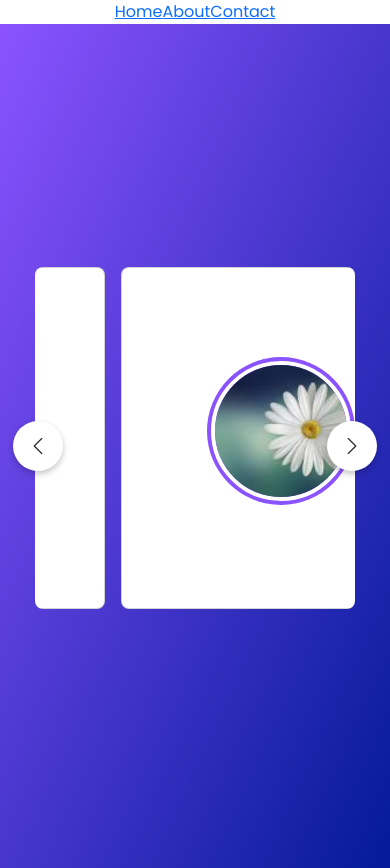
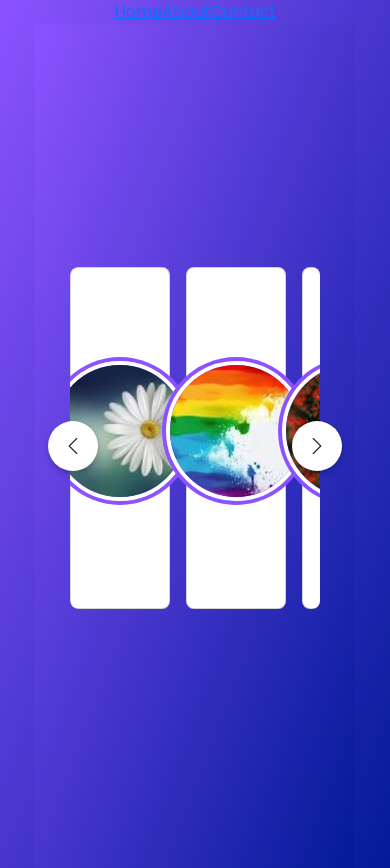
Before and after one commit to tirupathi2219/my-react-app-repo, a React (Create React App) app: page /about in a window 390 px wide. Built offline with nearby package versions, Linux system fonts and the light colour scheme.

Commit message:
carousel

```diff
--- a/package.json
+++ b/package.json
@@ -11,6 +11,7 @@
     "@testing-library/user-event": "^13.5.0",
     "bootstrap": "^5.3.0",
     "bootstrap-icons": "^1.10.5",
+    "launchdarkly-react-client-sdk": "^3.0.8",
     "react": "^18.2.0",
     "react-dom": "^18.2.0",
     "react-router-dom": "^6.11.1",
@@ -42,6 +43,8 @@
     ]
   },
   "devDependencies": {
+    "@types/react": "^18.2.17",
+    "@types/react-dom": "^18.2.7",
     "sass": "^1.62.1"
   }
 }
--- a/src/About.css
+++ b/src/About.css
@@ -113,9 +113,116 @@
     grid-auto-columns: calc((100% / 2) + 9px);
   }
 }
+/* Import Google font - Poppins */
+@import url('https://fonts.googleapis.com/css2?family=Poppins:wght@400;500;600&display=swap');
+* {
+  margin: 0;
+  padding: 0;
+  box-sizing: border-box;
+  font-family: "Poppins", sans-serif;
+}
+body {
+  display: flex;
+  padding: 0 35px;
+  align-items: center;
+  justify-content: center;
+  min-height: 100vh;
+  background: linear-gradient(to left top, #031A9A, #8B53FF);
+}
+.wrapper {
+  max-width: 1100px;
+  width: 100%;
+  position: relative;
+}
+.wrapper i {
+  top: 50%;
+  height: 50px;
+  width: 50px;
+  cursor: pointer;
+  font-size: 1.25rem;
+  position: absolute;
+  text-align: center;
+  line-height: 50px;
+  background: #fff;
+  border-radius: 50%;
+  box-shadow: 0 3px 6px rgba(0,0,0,0.23);
+  transform: translateY(-50%);
+  transition: transform 0.1s linear;
+}
+.wrapper i:active{
+  transform: translateY(-50%) scale(0.85);
+}
+.wrapper i:first-child{
+  left: -22px;
+}
+.wrapper i:last-child{
+  right: -22px;
+}
+.wrapper .carousel{
+  display: grid;
+  grid-auto-flow: column;
+  grid-auto-columns: calc((100% / 3) - 12px);
+  overflow-x: auto;
+  scroll-snap-type: x mandatory;
+  gap: 16px;
+  border-radius: 8px;
+  scroll-behavior: smooth;
+  scrollbar-width: none;
+}
+.carousel::-webkit-scrollbar {
+  display: none;
+}
+.carousel.no-transition {
+  scroll-behavior: auto;
+}
+.carousel.dragging {
+  scroll-snap-type: none;
+  scroll-behavior: auto;
+}
+.carousel.dragging .card {
+  cursor: grab;
+  user-select: none;
+}
+.carousel :where(.card, .img) {
+  display: flex;
+  justify-content: center;
+  align-items: center;
+}
+.carousel .card {
+  scroll-snap-align: start;
+  height: 342px;
+  list-style: none;
+  background: #fff;
+  cursor: pointer;
+  padding-bottom: 15px;
+  flex-direction: column;
+  border-radius: 8px;
+}
+.carousel .card .img {
+  background: #8B53FF;
+  height: 148px;
+  width: 148px;
+  border-radius: 50%;
+}
+.card .img img {
+  width: 140px;
+  height: 140px;
+  border-radius: 50%;
+  object-fit: cover;
+  border: 4px solid #fff;
+}
+.carousel .card h2 {
+  font-weight: 500;
+  font-size: 1.56rem;
+  margin: 30px 0 5px;
+}
+.carousel .card span {
+  color: #6A6D78;
+  font-size: 1.31rem;
+}
 
-@media screen and (max-width: 600px) {
+@media screen and (max-width: 900px) {
   .wrapper .carousel {
-    grid-auto-columns: calc((100% + 32px));
+    grid-auto-columns: calc((100% / 2) - 9px);
   }
 }
```
Also changed, not shown: src/ld/index.jsx (added, +22 -0 lines), src/ld/Some.jsx (added), 1 other file (tests, documents, lock files or other folders).
